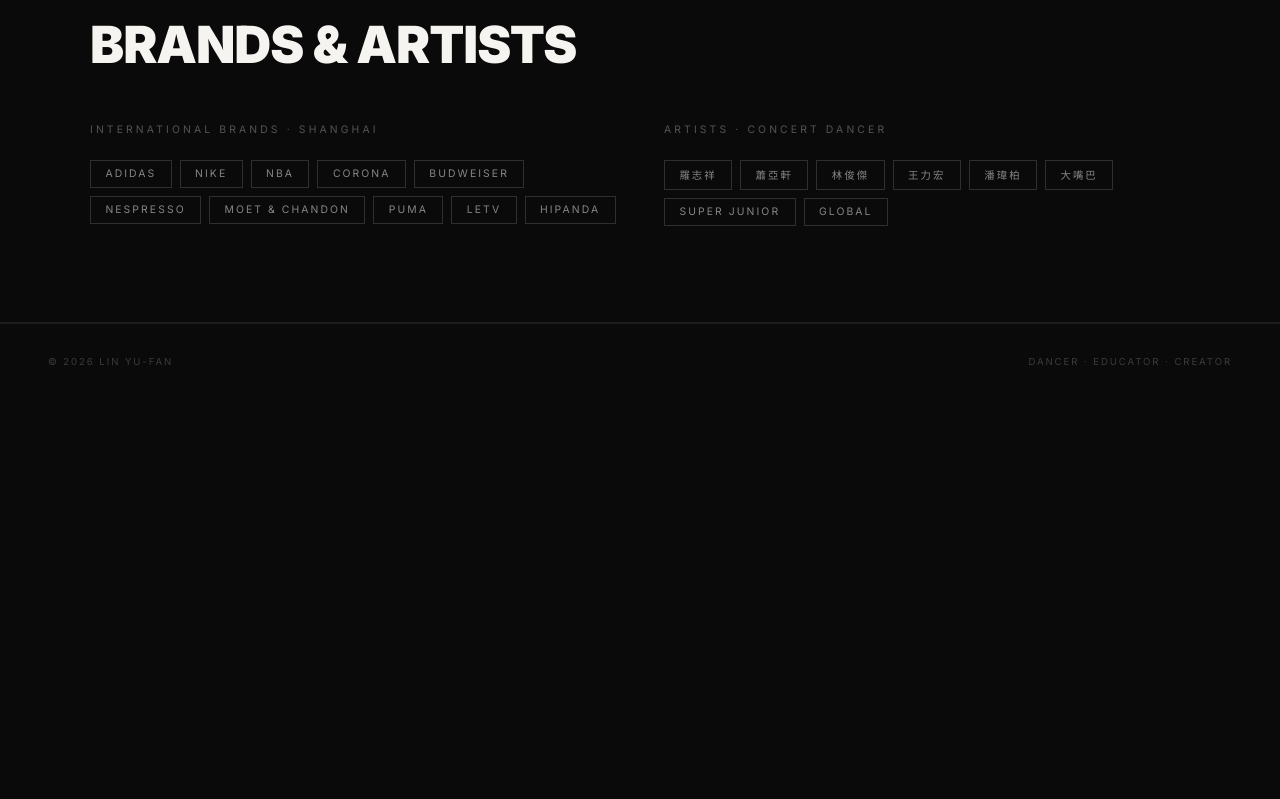
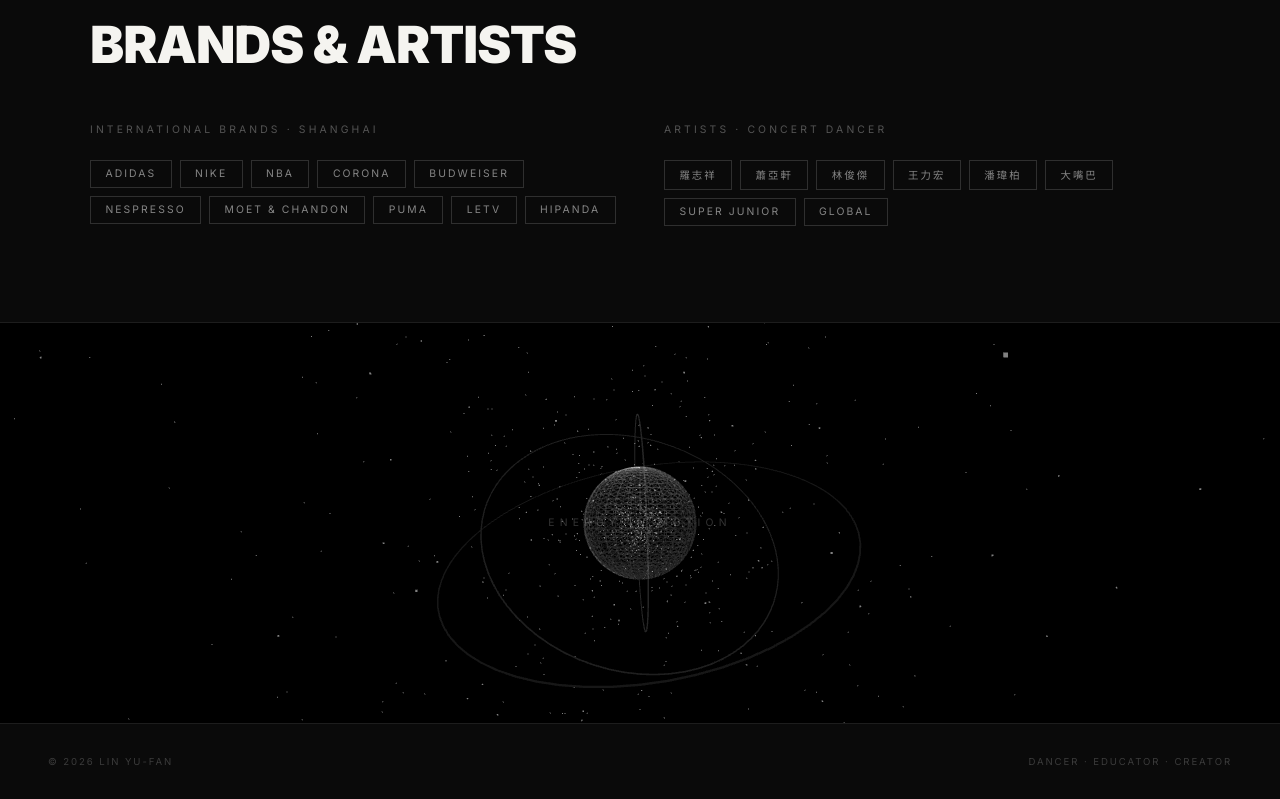
Before and after one commit to da33/lin-yu-fan, a plain HTML site: page index.html in a window 1280 px wide. Shown: the part 5284-6083 px from the top of the page. Before the commit the page ends 5683 px from the top, so only its background shows below. Drawn offline with nearby package versions, Linux system fonts and the light colour scheme; animation ran at ten frames a second.

Commit message:
Add 3D energy sphere at bottom

```diff
--- a/index.html
+++ b/index.html
@@ -418,6 +418,88 @@ footer p{font-size:.6rem;letter-spacing:.2em;text-transform:uppercase;color:rgba
     </div>
   </div>
 </section>
+
+<section style="position:relative;height:400px;overflow:hidden;background:#000;display:flex;align-items:center;justify-content:center">
+  <canvas id="energy-canvas" style="position:absolute;inset:0;width:100%;height:100%"></canvas>
+  <div style="position:relative;z-index:2;text-align:center">
+    <p style="font-size:.65rem;letter-spacing:.5em;text-transform:uppercase;color:rgba(255,255,255,0.2)">Energy in Motion</p>
+  </div>
+  <script>
+  (function(){
+    const canvas = document.getElementById('energy-canvas');
+    const renderer = new THREE.WebGLRenderer({canvas, alpha:false, antialias:true});
+    renderer.setPixelRatio(Math.min(window.devicePixelRatio,2));
+    renderer.setSize(canvas.parentElement.offsetWidth, 400);
+    renderer.setClearColor(0x000000);
+    const scene = new THREE.Scene();
+    const camera = new THREE.PerspectiveCamera(60, canvas.parentElement.offsetWidth/400, 0.1, 100);
+    camera.position.z = 5;
+
+    // Core energy sphere
+    const coreGeo = new THREE.SphereGeometry(0.8, 32, 32);
+    const coreMat = new THREE.MeshBasicMaterial({color:0xffffff, wireframe:true, opacity:0.08, transparent:true});
+    scene.add(new THREE.Mesh(coreGeo, coreMat));
+
+    // Orbiting rings
+    const rings = [];
+    for(let i=0;i<3;i++){
+      const rGeo = new THREE.TorusGeometry(1.5+i*0.6, 0.008, 8, 80);
+      const rMat = new THREE.MeshBasicMaterial({color:0xffffff, opacity:0.15-i*0.03, transparent:true});
+      const ring = new THREE.Mesh(rGeo, rMat);
+      ring.rotation.x = Math.random()*Math.PI;
+      ring.rotation.y = Math.random()*Math.PI;
+      scene.add(ring);
+      rings.push(ring);
+    }
+
+    // Energy particles
+    const pCount = 1500;
+    const pGeo = new THREE.BufferGeometry();
+    const pPos = new Float32Array(pCount*3);
+    const pPhase = new Float32Array(pCount);
+    for(let i=0;i<pCount;i++){
+      const theta = Math.random()*Math.PI*2;
+      const phi = Math.acos(2*Math.random()-1);
+      const r = 1.8+Math.random()*2.5;
+      pPos[i*3] = r*Math.sin(phi)*Math.cos(theta);
+      pPos[i*3+1] = r*Math.sin(phi)*Math.sin(theta);
+      pPos[i*3+2] = r*Math.cos(phi);
+      pPhase[i] = Math.random()*Math.PI*2;
+    }
+    pGeo.setAttribute('position', new THREE.BufferAttribute(pPos,3));
+    const pMat = new THREE.PointsMaterial({color:0xffffff, size:0.025, transparent:true, opacity:0.5});
+    const particles = new THREE.Points(pGeo, pMat);
+    scene.add(particles);
+
+    let t=0;
+    function animate(){
+      requestAnimationFrame(animate);
+      t+=0.008;
+      rings[0].rotation.z += 0.004;
+      rings[1].rotation.x += 0.003;
+      rings[2].rotation.y += 0.005;
+      particles.rotation.y += 0.001;
+      particles.rotation.x += 0.0005;
+      // Pulse particles
+      const pos = pGeo.attributes.position.array;
+      for(let i=0;i<pCount;i++){
+        const pulse = 1 + Math.sin(t*2+pPhase[i])*0.05;
+        const ox = pos[i*3]/Math.sqrt(pos[i*3]**2+pos[i*3+1]**2+pos[i*3+2]**2);
+        pos[i*3] *= pulse; pos[i*3+1] *= pulse; pos[i*3+2] *= pulse;
+      }
+      pGeo.attributes.position.needsUpdate = true;
+      renderer.render(scene, camera);
+    }
+    animate();
+
+    window.addEventListener('resize',()=>{
+      renderer.setSize(canvas.parentElement.offsetWidth, 400);
+      camera.aspect = canvas.parentElement.offsetWidth/400;
+      camera.updateProjectionMatrix();
+    });
+  })();
+  </script>
+</section>
 <footer>
   <p>© 2026 Lin Yu-Fan</p>
   <p>Dancer · Educator · Creator</p>
```
